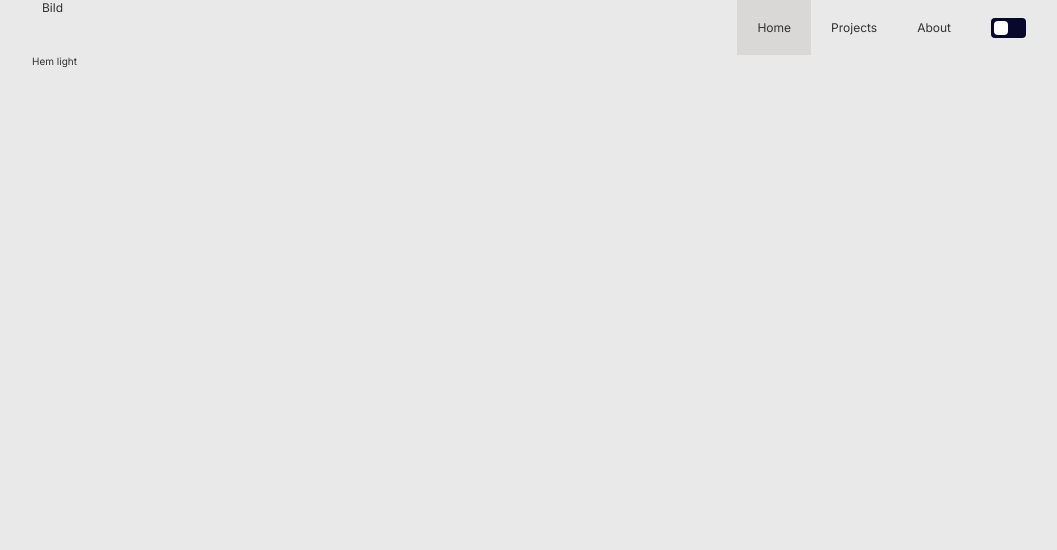
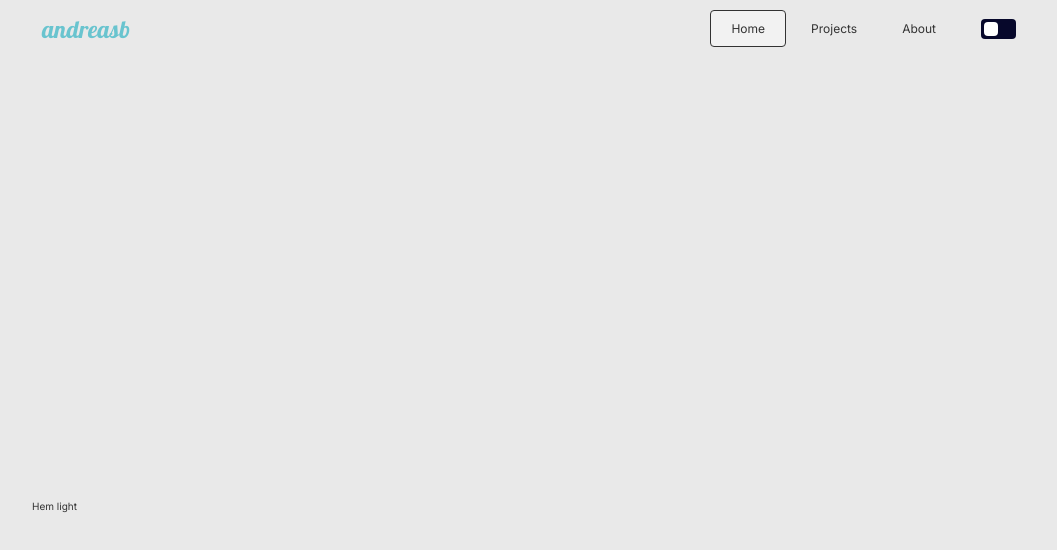
Before and after one commit to abergstream/react-individual-examination, a React (Vite) app: page / in a window 1280 px wide. Shown: the top 550 px of the page, without its empty margins (96-1153 px from the left). Built offline with nearby package versions, Linux system fonts and the light colour scheme.

Commit message:
changed some colors in navigation

```diff
--- a/src/App.css
+++ b/src/App.css
@@ -1,4 +1,6 @@
 @import url("https://fonts.googleapis.com/css2?family=Inter:wght@100..900&family=Roboto:ital,wght@0,100;0,300;0,400;0,500;0,700;0,900;1,100;1,300;1,400;1,500;1,700;1,900&display=swap");
+@import url("https://fonts.googleapis.com/css2?family=Lobster&display=swap");
+
 html {
   font-size: 10px;
 }
@@ -13,31 +15,40 @@ body {
   color: var(--primary-text-color);
   font-family: Inter;
 }
+#root {
+  height: 100%;
+}
+.wrapper {
+  display: flex;
+  flex-direction: column;
+  height: 100%;
+  justify-content: space-between;
+  align-items: center;
+}
 .main__wrapper {
   width: min(1024px, 100%);
-  margin: auto;
   min-height: 300px;
 }
 
 .theme-light {
   --nav-text-color: #333;
   --nav-background-color: var(--primary-background-color);
+  --nav-hover-bg: #beebf0;
+  --nav-active-bg: #f2f2f2;
   --primary-background-color: #e9e9e9;
   --primary-text-color: #333;
-  --nav-active-bg: #dad7d7;
   --theme-toggle-bg: rgb(7, 8, 43);
   --repo-hover-bg: rgba(0, 0, 0, 0.05);
   --box-shadow-color: rgba(99, 99, 99, 0.2);
 }
 .theme-dark {
+  --nav-text-color: #dadada;
   --nav-background-color: var(--primary-background-color);
-  --nav-hover-bg: #071924;
-  --nav-text-color: #dadada;
-  --nav-active-bg: #444;
+  --nav-hover-bg: #beebf0;
+  --nav-active-bg: #171717;
   --primary-background-color: #222;
   --primary-text-color: #dadada;
   --theme-toggle-bg: rgb(75, 78, 245);
   --repo-hover-bg: rgba(255, 255, 255, 0.05);
-
   --box-shadow-color: #000;
 }
--- a/src/App.jsx
+++ b/src/App.jsx
@@ -23,7 +23,8 @@ function App() {
           },
         }}
       />
-      <Nav />{" "}
+      <section className="wrapper">
+        <Nav />
         <section className="main__wrapper">
           <Routes>
             <Route index element={<Home />} />
@@ -31,6 +32,7 @@ function App() {
             <Route path={"/about"} element={<About />} />
           </Routes>{" "}
         </section>
+      </section>
     </BrowserRouter>
   );
 }
--- a/src/components/Nav/Nav.css
+++ b/src/components/Nav/Nav.css
@@ -1,10 +1,24 @@
 .nav-wrapper {
   background-color: var(--nav-background-color);
+  width: min(1024px, 100%);
   color: var(--nav-text-color);
   font-size: 1.2rem;
   font-family: Inter;
   display: flex;
   justify-content: center;
+}
+.nav__logo {
+  display: flex;
+  align-items: center;
+  font-family: "Lobster", sans-serif;
+  font-size: 2.4rem;
+}
+.nav__logo--link {
+  color: #69c4cf;
+  text-decoration: none;
+  user-select: none;
+  -moz-user-select: none;
+  -webkit-user-select: none;
 }
 .nav-container {
   width: min(1024px, 100%);
@@ -17,19 +31,25 @@
   display: flex;
   justify-content: flex-end;
   align-items: center;
+  gap: 0.5rem;
+  margin: 1rem;
 }
 
 .nav__item {
-  padding: 2rem 2rem;
+  padding: 1rem 2rem;
   cursor: pointer;
   color: var(--nav-text-color);
   text-decoration: none;
+  border-radius: 0.4rem;
+  transition: 300ms;
   &:hover {
-    text-decoration: underline;
+    background-color: var(--nav-hover-bg);
+    color: #333;
   }
 }
 .nav__item--active {
   background-color: var(--nav-active-bg);
+  border: 1px solid var(--nav-text-color);
 }
 .toggle-container {
   display: flex;
--- a/src/components/Nav/Nav.jsx
+++ b/src/components/Nav/Nav.jsx
@@ -7,7 +7,11 @@ const Nav = () => {
   return (
     <section className="nav-wrapper">
       <nav className="nav-container">
-        <aside>Bild</aside>
+        <aside className="nav__logo">
+          <NavLink className={() => "nav__logo--link"} to="/">
+            andreasb
+          </NavLink>
+        </aside>
         <div className="nav__menu">
           <NavLink
             className={({ isActive }) =>
@@ -33,7 +37,7 @@ const Nav = () => {
           >
             About
           </NavLink>
-          <aside className="nav__item toggle-container">
+          <aside className="toggle-container">
             <ToggleSwitch />
           </aside>
         </div>
--- a/src/components/RepoCard/RepoCard.css
+++ b/src/components/RepoCard/RepoCard.css
@@ -1,19 +1,28 @@
 .repo-cards-container {
   display: flex;
   justify-content: space-between;
+  flex-wrap: wrap;
+  @media screen and (max-width: 500px) {
+    justify-content: center;
+    gap: 3rem;
+  }
 }
 .repo-wrapper {
-  width: 310px;
+  width: min(310px, 100%);
   box-shadow: var(--box-shadow-color) 0px 2px 8px 0px;
   border-radius: 0.8rem;
 }
 .repo-card__header {
-  margin: 0.5rem 0;
+  padding: 1.5rem 0;
+  margin: 0;
+}
+.repo-card__header-link {
   font-size: 1.6rem;
-
+  text-decoration: none;
   color: #dadada;
-  padding: 1rem 0;
-  margin: 0;
+  &:hover {
+    text-decoration: underline;
+  }
 }
 .repo-card__header-container {
   background-color: #000;
--- a/src/components/RepoCard/RepoCard.jsx
+++ b/src/components/RepoCard/RepoCard.jsx
@@ -37,7 +37,15 @@ const RepoCard = ({ repo }) => {
   return (
     <section className="repo-wrapper">
       <div className="repo-card__header-container">
-        <h3 className="repo-card__header">{repo.name}</h3>
+        <h3 className="repo-card__header">
+          <a
+            className="repo-card__header-link"
+            href={repo.html_url}
+            target="_blank"
+          >
+            {repo.name}
+          </a>
+        </h3>
         <img className="repo-card__logo" src="./github-mark-white.png" />
       </div>
       <div className="repo-card">
--- /dev/null
+++ b/src/components/RotatingCircle/RotatingCircle.css
@@ -0,0 +1,21 @@
+.container {
+  --stroke-size: var(--circle-border-size);
+  --diff: calc(calc(var(--circle-diameter) / 2) - var(--stroke-size));
+  width: var(--circle-diameter);
+  height: var(--circle-diameter);
+  background-image: conic-gradient(transparent 35%, var(--circle-color));
+
+  mask: radial-gradient(circle var(--diff), transparent 98%, #fff 100%);
+  -webkit-mask: radial-gradient(circle var(--diff), transparent 98%, #fff 100%);
+
+  border-radius: 50%;
+  animation: rotate-circle var(--rotating-circle-speed) linear infinite;
+}
+@keyframes rotate-circle {
+  from {
+    transform: rotate(0);
+  }
+  to {
+    transform: rotate(1turn);
+  }
+}
--- /dev/null
+++ b/src/components/RotatingCircle/RotatingCircle.jsx
@@ -0,0 +1,24 @@
+import "./RotatingCircle.css";
+
+const RotatingCircle = ({
+  circleDiameter,
+  circleBorderSize,
+  circleColor,
+  circleSpeed,
+}) => {
+  return (
+    <div
+      className="container"
+      style={{
+        "--circle-color": circleColor ? circleColor : "red",
+        "--circle-diameter": circleDiameter ? `${circleDiameter}px` : "50px",
+        "--circle-border-size": circleBorderSize
+          ? `${circleBorderSize}px`
+          : "5px",
+        "--rotating-circle-speed": circleSpeed ? `${circleSpeed}s` : "1s",
+      }}
+    ></div>
+  );
+};
+
+export default RotatingCircle;
--- a/src/pages/Projects.jsx
+++ b/src/pages/Projects.jsx
@@ -1,7 +1,7 @@
 import { useState } from "react";
 import "../components/FetchRepos/FetchRepos.css";
 import FetchRepos from "../components/FetchRepos/FetchRepos";
-import CircleDots from "../components/CircleDots/CircleDots";
+import RotatingCircle from "../components/RotatingCircle/RotatingCircle";
 import RepoCard from "../components/RepoCard/RepoCard";
 
 const Projects = () => {
@@ -17,12 +17,16 @@ const Projects = () => {
             {repos.map((repo) => {
               return <RepoCard key={repo.id} repo={repo} />;
             })}
-            {/* <RepoCard repo={repos[4]} /> */}
           </div>
         </>
       ) : (
         <div className="loader-container">
-          <CircleDots />
+          <RotatingCircle
+            circleColor={"var(--primary-text-color"}
+            circleDiameter={100}
+            circleBorderSize={15}
+            circleSpeed={1}
+          />
         </div>
       )}
     </>
```
Lines whose indentation alone changed are shown as unchanged.
